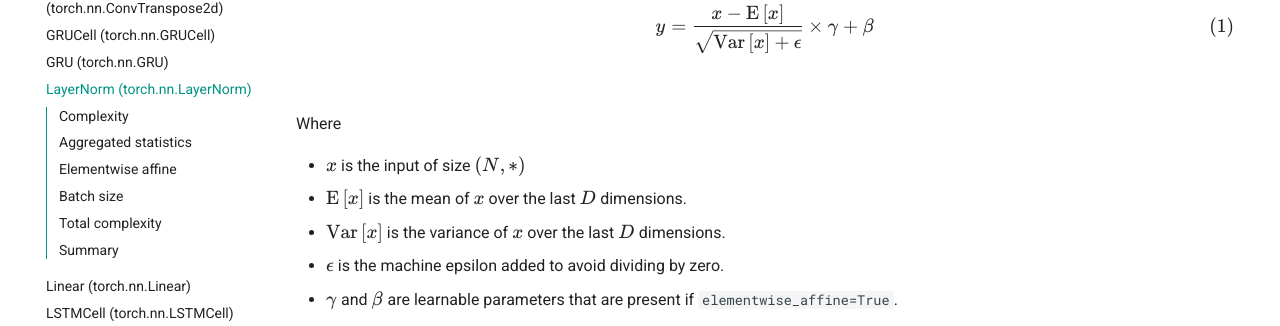
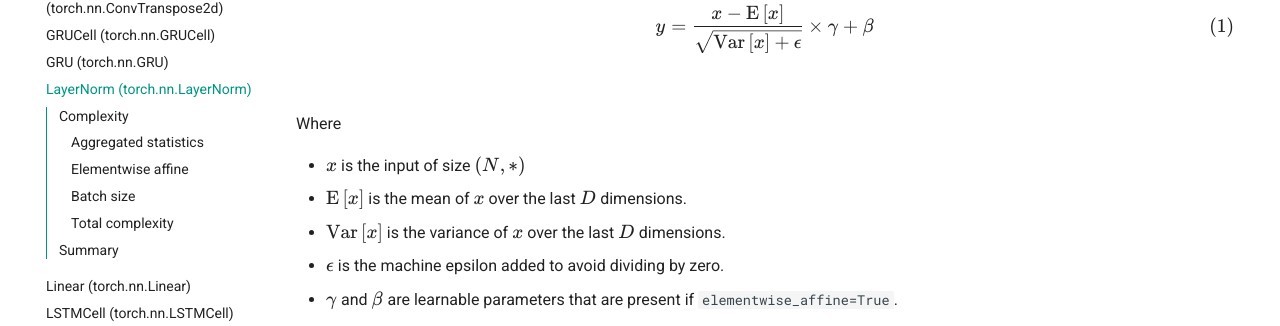
Before and after one commit to eagomez2/moduleprofiler, an MkDocs documentation site: the page built from docs/modules/layernorm.md, in a window 1280 px wide and 900 px high. Shown: the part 358-684 px from the top of the window. Built offline with MkDocs 1.6.1 and Material for MkDocs 9.7.7, drawn with Linux system fonts in a browser that asks for light colours; comment, search, counter and statistics services are not loaded.

Commit message:
Update subsections of LayerNorm docs

```diff
--- a/docs/modules/layernorm.md
+++ b/docs/modules/layernorm.md
@@ -22,7 +22,7 @@ Where
 ## Complexity
 The complexity of a `torch.nn.LayerNorm` layer can be divided into two parts: The aggregated statistics calculation (i.e. mean and standard deviation) and the affine transformation applied by $\gamma$ and $\beta$ if `elementwise_affine=True`.
 
-## Aggregated statistics
+### Aggregated statistics
 The complexity of the mean corresponds to the sum of all elements in the last $D$ dimensions of the input tensor $x$ and the division of that number by the total number of elements. As an example, if `normalized_shape=(3, 5)` then there are 14 additions and 1 division. This also corresponds to the product of the dimensions involved in `normalized_shape`.
 
 $$
@@ -63,7 +63,7 @@ $$
 \end{equation}
 $$
 
-## Elementwise affine
+### Elementwise affine
 If `elementwise_affine=True`, there is an element-wise multiplication by $\gamma$. If `bias=True`, there is also an element-wise addition by $\beta$. Therefore the whole complexity of affine transformations is
 
 $$
@@ -82,7 +82,7 @@ $$
 
 when `bias=True`.
 
-## Batch size
+### Batch size
 So far we have not included the batch size $N$, which in this case could be defined as all other dimensions that are not $D$. This means, those that are not included in `normalized_shape`.
 
 !!! note
@@ -90,7 +90,7 @@ So far we have not included the batch size $N$, which in this case could be defi
 
 The batch size $N$ multiplies all previously calculated operations by a factor $\eta$ corresponding to the multiplication of the remaining dimensions. For example, if the input tensor has size `(2, 3, 5)` and `normalized_shape=(3, 5)`, then $\eta$ is $2$.
 
-## Total complexity
+### Total complexity
 Including all previously calculated factor, the total complexity can be summarized as
 
 $$
```
